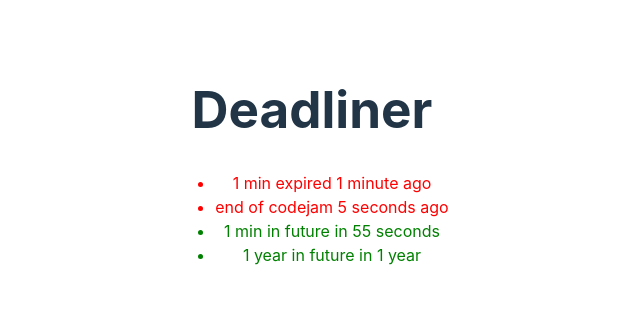
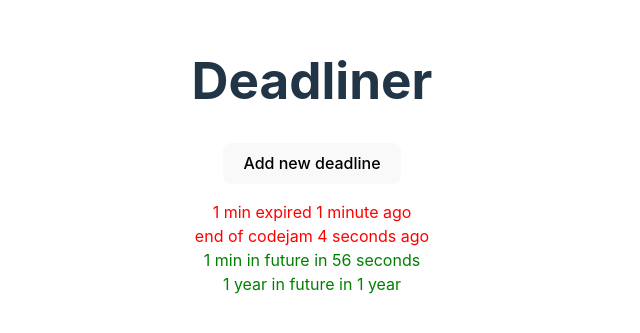
Before and after one commit to TimeEnjoyed/Team-Typescript, a React (Vite) app: page / in a window 1280 px wide. Shown: the part 235-568 px from the top of the page, without its empty margins (328-968 px from the left). Built offline with nearby package versions, Linux system fonts and the light colour scheme.

Commit message:
basic add deadline functionality

```diff
--- a/package.json
+++ b/package.json
@@ -11,6 +11,7 @@
     "start": "cross-env NO_HTTPS='true' vite"
   },
   "dependencies": {
+    "classnames": "^2.3.2",
     "date-fns": "^2.30.0",
     "react": "^18.2.0",
     "react-dom": "^18.2.0"
--- /dev/null
+++ b/src/components/AddDeadline.css
@@ -0,0 +1,7 @@
+.AddDeadline {
+  display: block;
+}
+
+.AddDeadline label {
+  display: block;
+}
--- /dev/null
+++ b/src/components/AddDeadline.tsx
@@ -0,0 +1,40 @@
+import { useState } from "react";
+import { format, parse } from "date-fns";
+
+import "./AddDeadline.css";
+
+type Props = {
+  addDeadline: (args: { title: string; timestamp: number }) => void;
+};
+
+export const AddDeadline: React.FC<Props> = ({ addDeadline }) => {
+  const [localNow] = useState<string>(() => {
+    return format(new Date(), "yyyy-MM-dd'T'HH:mm");
+  });
+  return (
+    <form
+      className="AddDeadline"
+      onSubmit={(e) => {
+        e.preventDefault();
+
+        const { title, timestamp } = Object.fromEntries([
+          ...new FormData(e.nativeEvent.target as HTMLFormElement),
+        ]) as { title: string; timestamp: string };
+        addDeadline({
+          title,
+          timestamp: parse(timestamp, "yyyy-MM-dd'T'HH:mm", new Date()).getTime(),
+        });
+      }}
+    >
+      <label>
+        Title:&nbsp;
+        <input name="title" />
+      </label>
+      <label>
+        Timestamp:&nbsp;
+        <input name="timestamp" type="datetime-local" defaultValue={localNow} />
+      </label>
+      <input type="submit" value="Create deadline" />
+    </form>
+  );
+};
--- /dev/null
+++ b/src/components/Deadline.css
@@ -0,0 +1,7 @@
+.Deadline {
+  color: green;
+}
+
+.Deadline.isPast {
+  color: red;
+}
--- a/src/components/Deadline.tsx
+++ b/src/components/Deadline.tsx
@@ -1,12 +1,17 @@
+import classNames from "classnames";
+import { formatDistanceToNowStrict, isPast } from "date-fns";
 import React, { useEffect, useState } from "react";
-import { formatDistanceToNowStrict, isPast } from "date-fns";
 import { TDeadline } from "../types";
+
+import "./Deadline.css";
 
 type Props = TDeadline;
 
-const Deadline: React.FC<Props> = ({ id, title, timestamp }) => {
-  const [timeDistance, setTimeDistance] = useState("");
+const Deadline: React.FC<Props> = ({ title, timestamp }) => {
   const cleanTimestamp = new Date(timestamp);
+  const [timeDistance, setTimeDistance] = useState(
+    formatDistanceToNowStrict(cleanTimestamp, { addSuffix: true })
+  );
   useEffect(() => {
     const timer = setInterval(() => {
       setTimeDistance(
@@ -14,18 +19,12 @@
       );
     }, 500); // clearing interval
     return () => clearInterval(timer);
-  });
+  }, [timestamp]);
 
   return (
-    <React.Fragment key={id}>
-      <li
-        style={{
-          color: `${isPast(cleanTimestamp) ? "red" : "green"}`,
-        }}
-      >
-        {title} {timeDistance ? timeDistance : "...loading"}
-      </li>
-    </React.Fragment>
+    <li className={classNames("Deadline", { isPast: isPast(cleanTimestamp) })}>
+      {title} {timeDistance}
+    </li>
   );
 };
 
--- a/src/components/DevList.tsx
+++ b/src/components/DevList.tsx
@@ -1,11 +1,27 @@
+import { useEffect, useState } from "react";
 import List from "./List";
 import { add, sub } from "date-fns";
+import { TCreateDeadline, TDeadline } from "../types";
+
+type State =
+  | {
+      state: "loading";
+    }
+  | {
+      state: "loaded";
+      deadlines: TDeadline[];
+      currentUserId: string;
+    };
 
 export const DevList = () => {
+  const [state, setState] = useState<State>({ state: "loading" });
+  useEffect(() => {
+    const timeout = setTimeout(() => {
       const now = new Date();
-  return (
-    <List
-      deadlines={[
+      setState(() => ({
+        state: "loaded",
+        currentUserId: "abcde",
+        deadlines: [
           {
             id: 1,
             title: "end of codejam",
@@ -30,7 +46,54 @@
             creatorId: "abcde",
             timestamp: sub(now, { minutes: 1 }).getTime(),
           },
-      ]}
+        ],
+      }));
+    }, 1000);
+    return () => {
+      clearTimeout(timeout);
+    };
+  }, []);
+  function addDeadline(
+    createDeadline: Pick<TCreateDeadline, "title" | "timestamp">
+  ) {
+    setState((state) => {
+      if (state.state === "loading") {
+        // ignore any attempts to create a deadline while the state isn't initialised
+        return state;
+      }
+      const newDeadline = {
+        ...createDeadline,
+        id: Date.now(),
+        creatorId: state.currentUserId,
+      };
+      return {
+        ...state,
+        deadlines: [...state.deadlines, newDeadline],
+      };
+    });
+  }
+  function removeDeadline(id: number) {
+    setState((state) => {
+      if (state.state === "loading") {
+        // ignore any attempts to remove a deadline while the state isn't initialised
+        return state;
+      }
+      return {
+        ...state,
+        deadlines: state.deadlines.filter((deadline) => deadline.id === id),
+      };
+    });
+  }
+
+  if (state.state === "loading") {
+    return "Loading...";
+  }
+
+  return (
+    <List
+      addDeadline={addDeadline}
+      deadlines={state.deadlines}
+      removeDeadline={removeDeadline}
     />
   );
 };
--- /dev/null
+++ b/src/components/List.css
@@ -0,0 +1,5 @@
+
+.DeadlineList {
+  list-style: none;
+  padding: 0;
+}
--- a/src/components/List.tsx
+++ b/src/components/List.tsx
@@ -1,23 +1,51 @@
-import React from "react";
+import React, { useState } from "react";
 import Deadline from "./Deadline";
+import { AddDeadline } from "./AddDeadline";
 import type { TDeadline } from "../types";
+
+import "./List.css";
 
 type Props = {
   deadlines: TDeadline[];
+  addDeadline: (args: { title: string; timestamp: number }) => void;
+  removeDeadline: (id: number) => void;
 };
 
-const List: React.FC<Props> = ({ deadlines }) => {
-  if (deadlines.length === 0) {
-    return "no deadlines";
+type State =
+  | {
+      state: "addingDeadline";
+    }
+  | {
+      state: "normal";
+    };
+
+const List: React.FC<Props> = ({ deadlines, addDeadline }) => {
+  const [state, setState] = useState<State>({ state: "normal" });
+  if (state.state === "addingDeadline") {
+    return (
+      <AddDeadline
+        addDeadline={(deadline) => {
+          addDeadline(deadline);
+          setState({
+            state: "normal",
+          });
+        }}
+      />
+    );
   }
   return (
-    <ul>
-      {deadlines
-        .sort((a, b) => a.timestamp - b.timestamp)
-        .map((deadline) => (
-          <Deadline {...deadline} />
-        ))}
-    </ul>
+    <div>
+      <button onClick={() => setState({ state: "addingDeadline" })}>
+        Add new deadline
+      </button>
+      <ul className="DeadlineList">
+        {deadlines
+          .sort((a, b) => a.timestamp - b.timestamp)
+          .map((deadline) => (
+            <Deadline key={deadline.id} {...deadline} />
+          ))}
+      </ul>
+    </div>
   );
 };
 
```
Also changed, not shown: 1 other file (tests, documents, lock files or other folders). Lines whose indentation alone changed are shown as unchanged.
